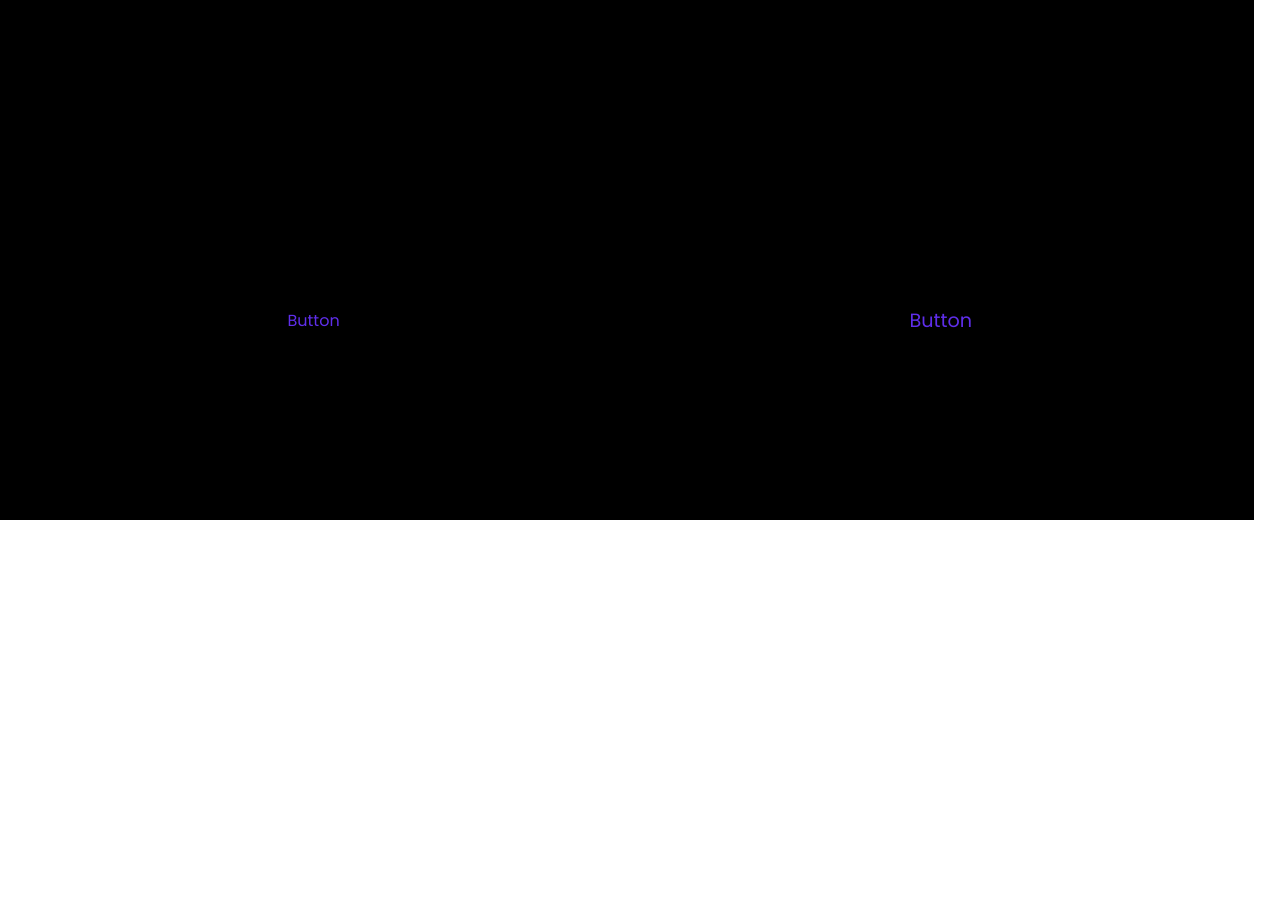
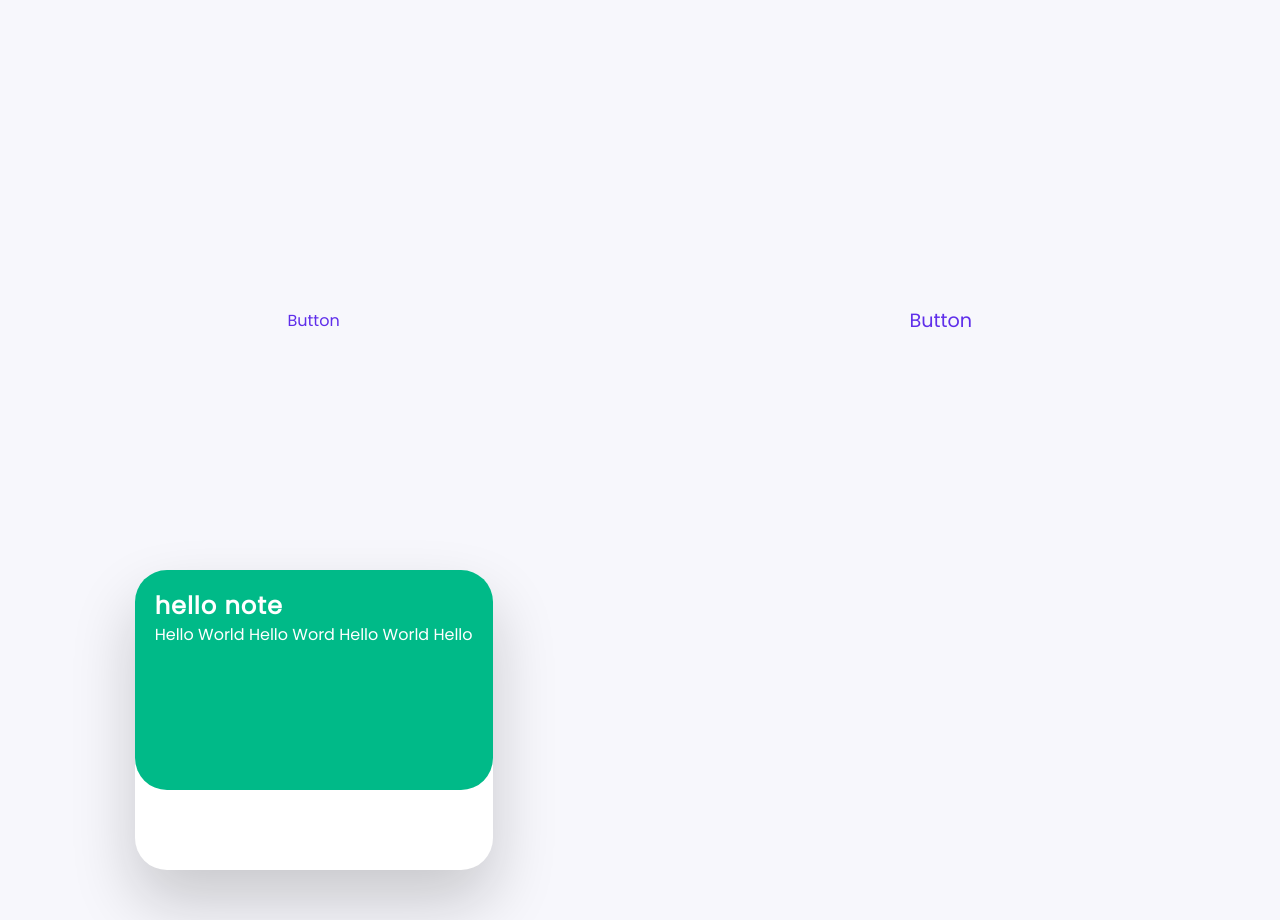
Before and after one commit to devanshdeveloper/ui-components, a Next.js app: page / in a window 1280 px wide. Shown: the part 1880-2800 px from the top of the page. Before the commit the page ends 2400 px from the top, so only its background shows below. Built offline with nearby package versions, Linux system fonts and the light colour scheme.

Commit message:
added note

```diff
--- a/components/note/Note.js
+++ b/components/note/Note.js
@@ -1,9 +1,16 @@
+import styles from "./note.module.scss";
+
 function Note(props) {
-    return (
-        <div className={styles.note}>
-            <h3 className={styles.title}></h3>
-        </div>
-    )
+  return (
+
+    <div className={styles.note}>
+      <div className={styles.noteBodySuccess}>
+        <h3 className={styles.title}>{props.title}</h3>
+        <p className={styles.body}>{props.body}</p>
+      </div>
+      <div className={styles.controls}></div>
+    </div>
+  );
 }
 
-export default Note
+export default Note;
--- a/components/note/note.module.scss
+++ b/components/note/note.module.scss
@@ -0,0 +1,43 @@
+.note {
+    margin: 10px;
+    max-width: 400px;
+    height: 300px;
+    background: #ffffff;
+    box-shadow: 0px 32px 64px rgba(17, 17, 17, 0.2);
+    border-radius: 32px;
+}
+
+.noteBody {
+    padding: 20px;
+    border-radius: 32px;
+    width: 100%;
+    height: 220px;
+    color: #fff;
+}
+
+.noteBodyPri {
+    @extend .noteBody;
+    background-color: #5f2eea;
+}
+
+.noteBodySec {
+    @extend .noteBody;
+    background-color: #1cc8ee;
+}
+
+.noteBodyError {
+    @extend .noteBody;
+    background-color: #ed2e7e;
+}
+
+.noteBodySuccess {
+    @extend .noteBody;
+    background-color: #00ba88;
+}
+
+.title {
+    font-weight: bold;
+    font-size: 24px;
+    line-height: 32px;
+    letter-spacing: 1px;
+}
--- a/components/other/uiComp.module.scss
+++ b/components/other/uiComp.module.scss
@@ -1,7 +1,7 @@
 .uiComp {
     height: 50vh;
     width: 49vw;
-    background-color: #000;
+    background-color: #F7F7FC;
     display: flex;
     align-items: center;
     justify-content: center;
--- a/components/ui/modal/modal.module.scss
+++ b/components/ui/modal/modal.module.scss
@@ -9,6 +9,7 @@
     align-items: center;
     padding: 96px 128px;
     animation: bottomToTop 0.5s ease-in-out;
+    filter: drop-shadow(0px 32px 64px rgba(17, 17, 17, 0.08));
 }
 
 .closeBtn {
--- a/pages/index.js
+++ b/pages/index.js
@@ -4,6 +4,7 @@ import Modal from "../components/ui/modal/Modal";
 import Head from "next/head";
 import { useState } from "react";
 import Popover from "../components/ui/popover/Popover";
+import Note from "../components/note/Note";
 
 function HomePage() {
   const [toggleModal, setToggleModal] = useState(false);
@@ -55,6 +56,12 @@ function HomePage() {
         <Ui>
           <button className={btn.btnTextLg}>Button</button>
         </Ui>
+        <Ui>
+          <Note
+            title="hello note"
+            body="Hello World Hello Word Hello World Hello"
+          />
+        </Ui>
       </div>
       {toggleModal ? (
         <Modal
--- a/styles/globals.scss
+++ b/styles/globals.scss
@@ -5,9 +5,13 @@
   padding: 0;
   user-select: none;
   box-sizing: border-box;
-  transition: all 0.25s;
+  transition: all 0.5s;
   -webkit-tap-highlight-color: transparent;
   font-family: "poppins";
+}
+
+body{
+  background-color: #F7F7FC;
 }
 
 *:focus {
@@ -30,7 +34,8 @@ button {
 }
 
 .fadeOut {
-  background: rgba(94, 66, 66, 0.5);
+  background: rgba(0 , 0, 0, 0.4);
+  backdrop-filter: blur(5px);
 }
 
 .full {
@@ -55,6 +60,7 @@ button {
   @extend .center;
   @extend .full;
   @extend .fadeOut;
+  transition: all 0.5s;
 }
 
 @media screen and (max-width: 650px) {
```
